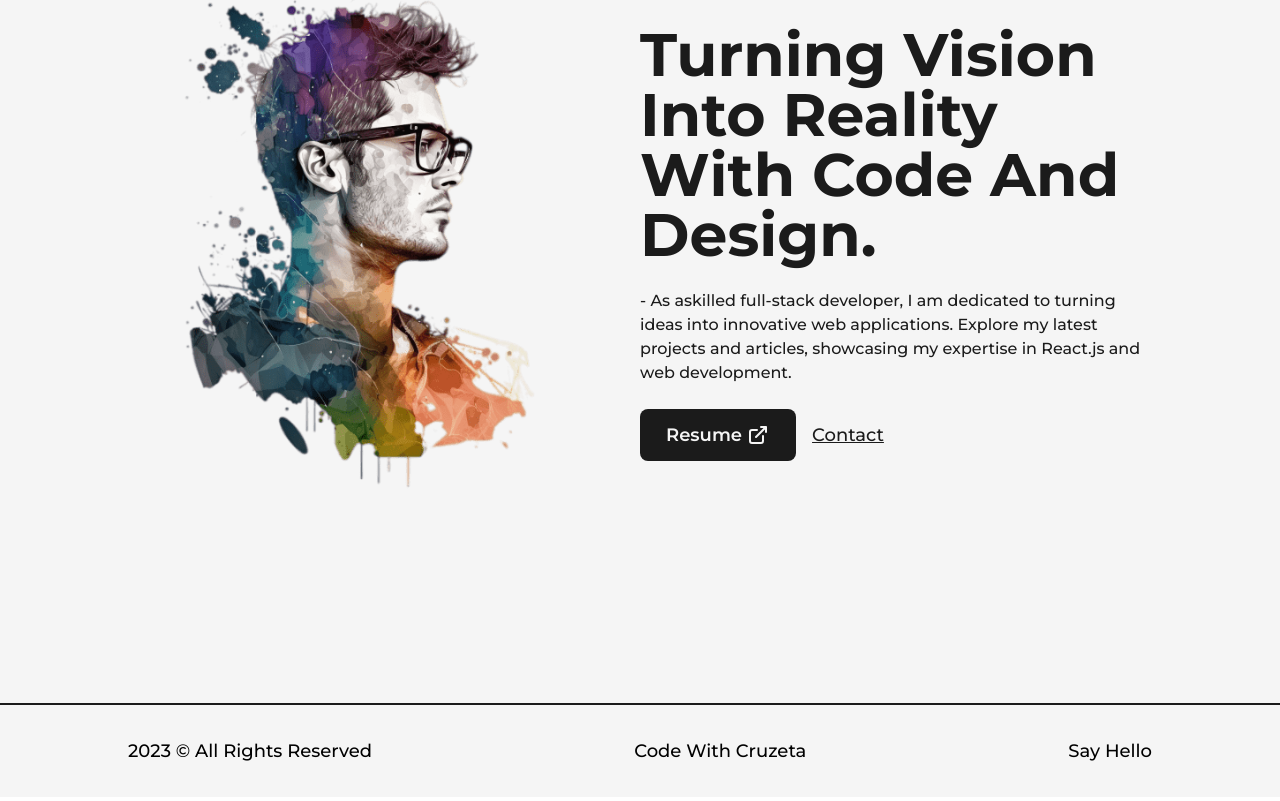
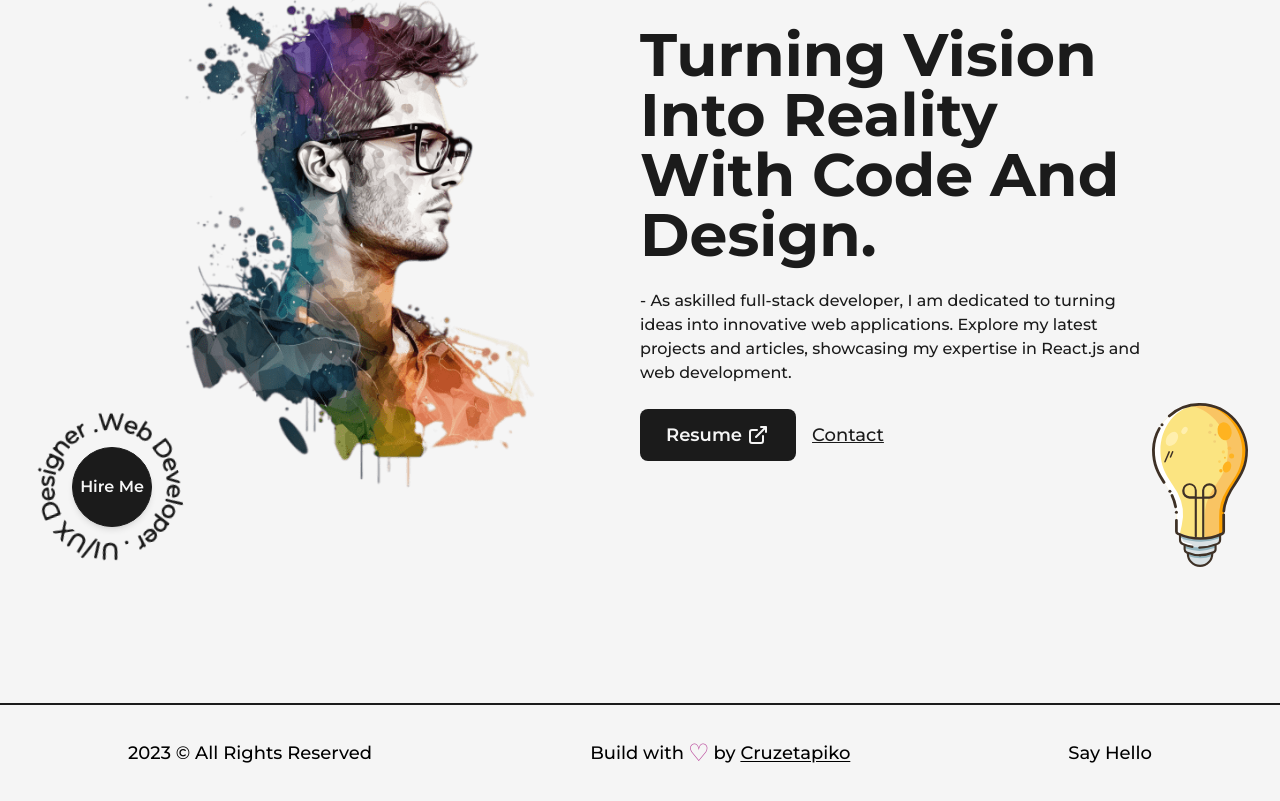
Before and after one commit to cruzetapiko/portfolio_web, a Next.js app: page / in a window 1280 px wide. Shown: the part 201-1002 px from the top of the page. Built offline with nearby package versions, Linux system fonts and the light colour scheme.

Commit message:
footer complete

```diff
--- a/components/Footer.js
+++ b/components/Footer.js
@@ -7,7 +7,17 @@ export default function Footer() {
     <footer className="w-full border-t-2 border-solid border-dark font-medium text-lg ">
       <Layout className="py-8 flex items-center justify-between">
         <span>{new Date().getFullYear()} &copy; All Rights Reserved </span>
-        <Link href="/">Code With Cruzeta</Link>
+        <div className=" flex items-center ">
+          Build with
+          <span className="text-primary px-1 text-2xl ">&#9825;</span> by&nbsp;
+          <Link
+            href="/"
+            className="underline underline-offset-2 "
+            target={'_blank'}
+          >
+            Cruzetapiko
+          </Link>
+        </div>
         <Link href="/">Say Hello</Link>
       </Layout>
     </footer>
--- /dev/null
+++ b/components/HireMe.js
@@ -0,0 +1,22 @@
+import Link from 'next/link';
+import React from 'react';
+import { CircularText } from './Icons';
+
+export default function HireMe() {
+  return (
+    <div className="fixed left-4 bottom-4 flex items-center justify-center overflow-hidden">
+      <div className="w-48 h-auto flex items-center justify-center relativ">
+        <CircularText className={'fill-dark animate-spin-slow '} />
+        <Link
+          href="mailto:simonetvia@outlook.com"
+          className="flex items-center justify-center absolute bg-dark text-light w-20 h-20 rounded-full
+           font-semibold left-1/2 top-1/2 -translate-x-1/2 -translate-y-1/2
+          shadow-md border border-solid border-dark
+          hover:bg-light hover:text-dark"
+        >
+          Hire Me
+        </Link>
+      </div>
+    </div>
+  );
+}
--- a/components/Logo.js
+++ b/components/Logo.js
@@ -6,10 +6,10 @@ const MotionLink = motion(Link);
 
 export default function Logo() {
   return (
-    <div className="flex items-center justify-between mt-2 ">
+    <div className="flex items-center justify-between mt-2 mr-28">
       <MotionLink
         href="/"
-        className="bg-dark w-20 h-20 text-light flex items-center justify-center rounded-full text-2xl font-bold"
+        className="bg-dark w-20 h-20 text-light flex items-center justify-center rounded-full text-2xl font-bold "
         whileHover={{
           backgroundColor: [
             '#121212',
--- a/components/NavBar.js
+++ b/components/NavBar.js
@@ -25,13 +25,13 @@ const CustomLink = ({ href, title, className = '' }) => {
 export default function NavBar() {
   return (
     <header className="w-full px-32 pt-4 font-medium flex items-center justify-between">
-      <Logo />
       <nav>
         <CustomLink href="/" title="Home" className="mx-3" />
         <CustomLink href="/about" title="About" className="mx-4" />
         <CustomLink href="/projects" title="Projects" className="mx-4" />
         <CustomLink href="/articles" title="Articles" className="ml-4" />
       </nav>
+      <Logo />
       <nav className="flex  items-center justify-center flex-wrap ">
         <motion.a
           href="/contact"
--- a/pages/index.js
+++ b/pages/index.js
@@ -5,6 +5,8 @@ import profilePicture from '@/public/images/profile/developer-pic-1.png';
 import AnimatedText from '@/components/AnimatedText';
 import Link from 'next/link';
 import { LinkArrow } from '@/components/Icons';
+import HireMe from '@/components/HireMe';
+import lightBulb from '@/public/images/svgs/miscellaneous_icons_1.svg';
 
 export default function Home() {
   return (
@@ -57,6 +59,14 @@ export default function Home() {
             </div>
           </div>
         </Layout>
+        <HireMe />
+        <div className="absolute right-8 bottom-8 w-24">
+          <Image
+            src={lightBulb}
+            alt="Picture of the author"
+            className="w-full h-auto"
+          />
+        </div>
       </main>
     </>
   );
--- a/tailwind.config.js
+++ b/tailwind.config.js
@@ -1,24 +1,27 @@
 // tailwind.config.js
-const { fontFamily } = require("tailwindcss/defaultTheme");
+const { fontFamily } = require('tailwindcss/defaultTheme');
 
 /** @type {import('tailwindcss').Config} */
 
 module.exports = {
   content: [
-    "./app/**/*.{js,ts,jsx,tsx}",
-    "./pages/**/*.{js,ts,jsx,tsx}",
-    "./components/**/*.{js,ts,jsx,tsx}",
+    './app/**/*.{js,ts,jsx,tsx}',
+    './pages/**/*.{js,ts,jsx,tsx}',
+    './components/**/*.{js,ts,jsx,tsx}',
   ],
   theme: {
     extend: {
       fontFamily: {
-        mont: ["var(--font-mont)", ...fontFamily.sans],
+        mont: ['var(--font-mont)', ...fontFamily.sans],
       },
       colors: {
-        dark: "#1b1b1b",
-        light: "#f5f5f5",
-        primary: "#B63E96", // 240,86,199
-        primaryDark: "#58E6D9", // 80,230,217
+        dark: '#1b1b1b',
+        light: '#f5f5f5',
+        primary: '#B63E96', // 240,86,199
+        primaryDark: '#58E6D9', // 80,230,217
+      },
+      animation: {
+        'spin-slow': 'spin 12s linear infinite',
       },
     },
   },
```
